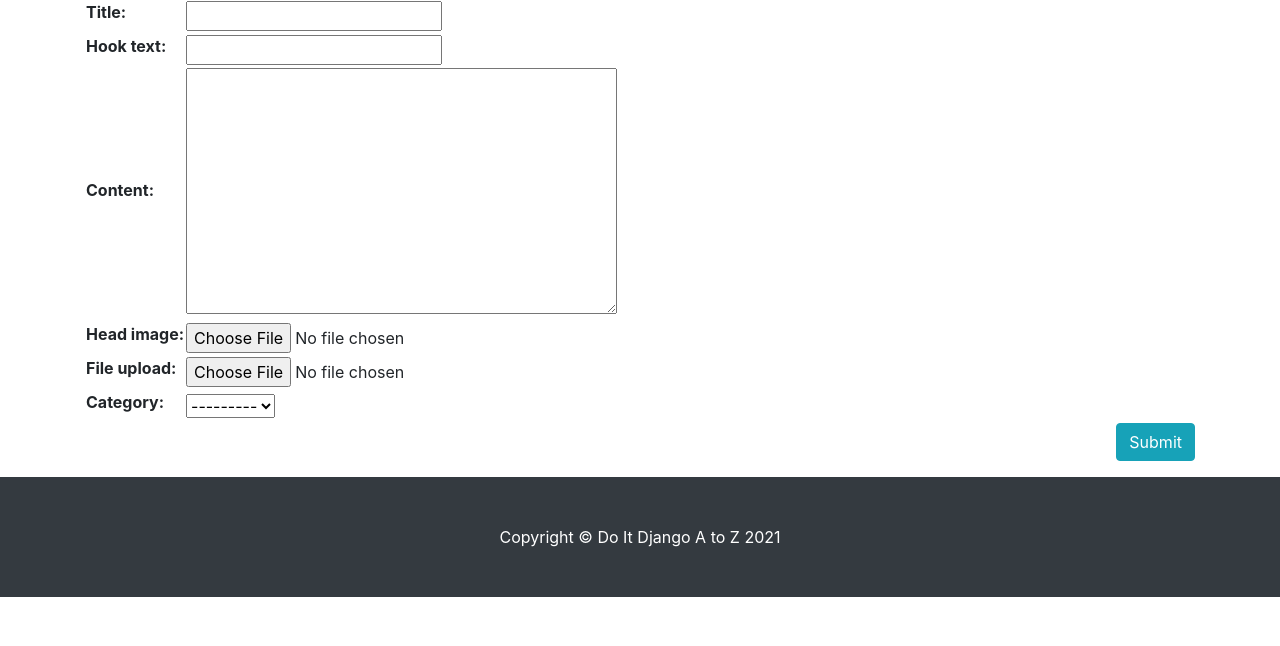
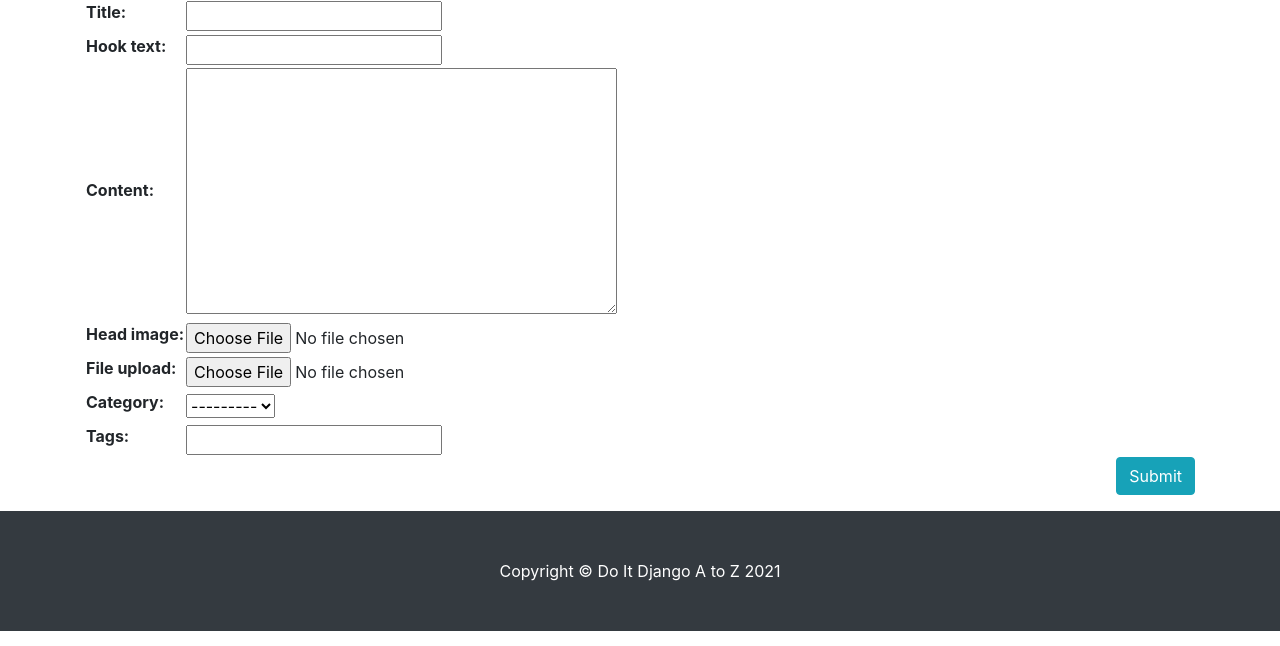
Before and after one commit to yxxh020/django_test, a Django app: page /blog/create_post/ in a window 1280 px wide. Shown: the part 154-800 px from the top of the page. Run offline with Django 4.2, Linux system fonts and the light colour scheme; the visitor is signed in with stand-in values (Sample User, id 1); data that the repository does not hold is empty; parts of the project's set-up code (start-up, migrations or seed data) failed here and were passed over; some libraries are stand-ins or nearby versions.

Commit message:
포스트 작성할 때 태그 지정하는 기능 추가

```diff
--- a/blog/templates/blog/post_form.html
+++ b/blog/templates/blog/post_form.html
@@ -8,6 +8,10 @@
   <form method="post" enctype="multipart/form-data">{% csrf_token %}
     <table>
       {{ form }}
+      <tr>
+        <th><label for="id_tags_str">Tags:</label></th>
+        <td><input type="text" name="tags_str" id="id_tags_str"></td>
+      </tr>
     </table>
     <button type="submit" class="btn btn-info float-right">Submit</button>
   </form>
--- a/blog/views.py
+++ b/blog/views.py
@@ -1,6 +1,7 @@
 from django.contrib.auth.mixins import LoginRequiredMixin, UserPassesTestMixin
 from django.core.exceptions import PermissionDenied
 from django.shortcuts import render, redirect
+from django.utils.text import slugify
 from django.views.generic import ListView, DetailView, CreateView, UpdateView
 
 from .models import Post, Category, Tag
@@ -107,7 +108,29 @@ class PostCreate(LoginRequiredMixin, UserPassesTestMixin, CreateView): # Mixin
         current_user = self.request.user
         if current_user.is_authenticated and (current_user.is_staff or current_user.is_superuser):
             form.instance.author = current_user
-            return super(PostCreate, self).form_valid(form)
+            response = super(PostCreate, self).form_valid(form)
+
+            '''
+            form_valid() 함수: 폼에 들어온 값으로 모델에 해당하는 인스턴스를 만들어 DB에 저장하고 그 인스턴스 경로로 리다이렉트 해줌.
+                Post와 Tag모델은 다대다(M:N)관계이므로 태그를 추가하려면 미리 포스트가 db에 있어야함.
+            '''
+
+            tags_str = self.request.POST.get('tags_str')  # post방식으로 전달된거 받기
+            if tags_str:
+                tags_str = tags_str.strip()  # 앞뒤 공백 제거
+
+                tags_str = tags_str.replace(',', ';')  # 쉼표를 세미콜론으로 구분자로 처리되게 변경
+                tags_list = tags_str.split(';')
+
+                for t in tags_list:
+                    t = t.strip()
+                    tag, is_tag_created = Tag.objects.get_or_create(name=t) # get_or_create(): Tag 모델 인스턴스, 새로 생성됬는지 bool값 리턴
+                    if is_tag_created:  # 태그를 새로 생성한다면 slug값도 같이 생성
+                        tag.slug = slugify(t, allow_unicode=True)
+                        tag.save()
+                    self.object.tags.add(tag)  # 새로만든 포스트의 tags 필드에 추가
+
+            return response  # 작업 완료 후 새로 만든 포스트 페이지로 이동
         else:
             return redirect('/blog/')
 
```
Also changed, not shown: blog/tests.py (+10 -0 lines).
